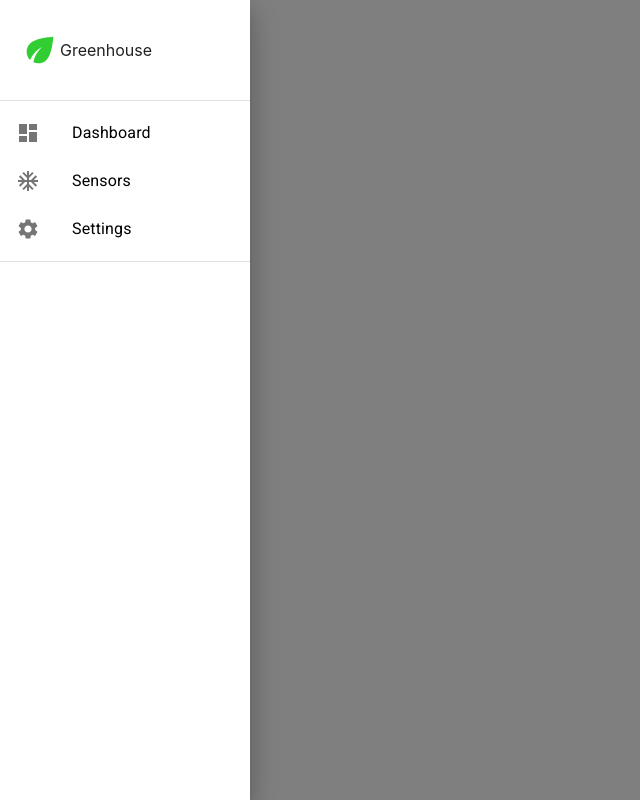
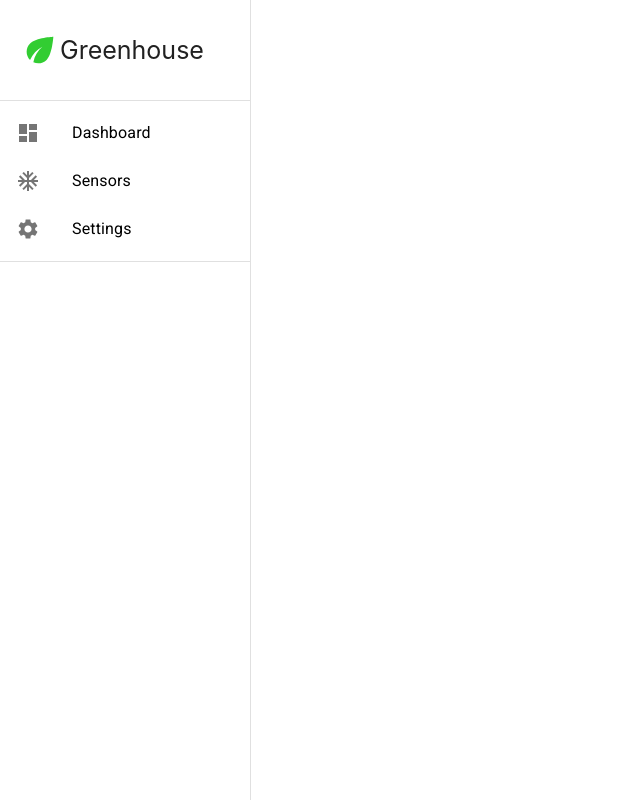
Before and after one commit to Luxor001/greenhouse, a React (Create React App) app in the folder frontend/: page / in a window 1280 px wide. Shown: the whole page, without its empty margins (0-640 px from the left). Built offline with nearby package versions, Linux system fonts and the light colour scheme.

Commit message:
Alcuni progressi: cambiato il menu in "permanent"

```diff
--- a/frontend/src/globals.scss
+++ b/frontend/src/globals.scss
@@ -24,8 +24,8 @@
 }
 
 .flex-middle {
-  align-items: center im !important;
-  justify-content: center im !important;
+  align-items: center !important;
+  justify-content: center !important;
 }
 
 .h100p {
--- a/frontend/src/index.scss
+++ b/frontend/src/index.scss
@@ -1,8 +1,9 @@
 @import-normalize;
 @import './globals.scss';
 
-body {
+body, html {
   margin: 0;
+  height: 100%;
   font-family: -apple-system, BlinkMacSystemFont, 'Segoe UI', 'Roboto', 'Oxygen',
     'Ubuntu', 'Cantarell', 'Fira Sans', 'Droid Sans', 'Helvetica Neue',
     sans-serif;
--- a/frontend/src/menu/Menu.js
+++ b/frontend/src/menu/Menu.js
@@ -16,9 +16,8 @@ function MenuComponent(props) {
 	return (
 		<Drawer
 			container={window !== undefined ? () => window().document.body : undefined}
-			variant="temporary"
+			variant="permanent"
 			anchor="left"
-			open={true}
 			width={300}
 			classes={{
 				paper: classes.drawer
@@ -26,9 +25,9 @@ function MenuComponent(props) {
 			ModalProps={{
 				keepMounted: true,
 			}}>
-			<header className="HFlex-container flex-middle">
+			<header className="HFlex-container">
 				<EcoIcon className={classes.icon}/>
-				<div className="title flex-fill">Greenhouse</div>
+				<div className={classes.title}>Greenhouse</div>
 			</header>
 			<Divider />
 			<List>
--- a/frontend/src/menu/Menu.module.scss
+++ b/frontend/src/menu/Menu.module.scss
@@ -1,4 +1,3 @@
-
 .MuiPaper-root {
 	width: 250px;
 }
@@ -6,6 +5,7 @@
 header {
 	height: 80px;
     padding: 10px 20px;
+	width: unset !important;
 }
 
 .drawer {
@@ -18,5 +18,5 @@ header {
 }
 
 .title {
-	font-size: 25px im !important;
+	font-size: 25px !important;
 }
```
